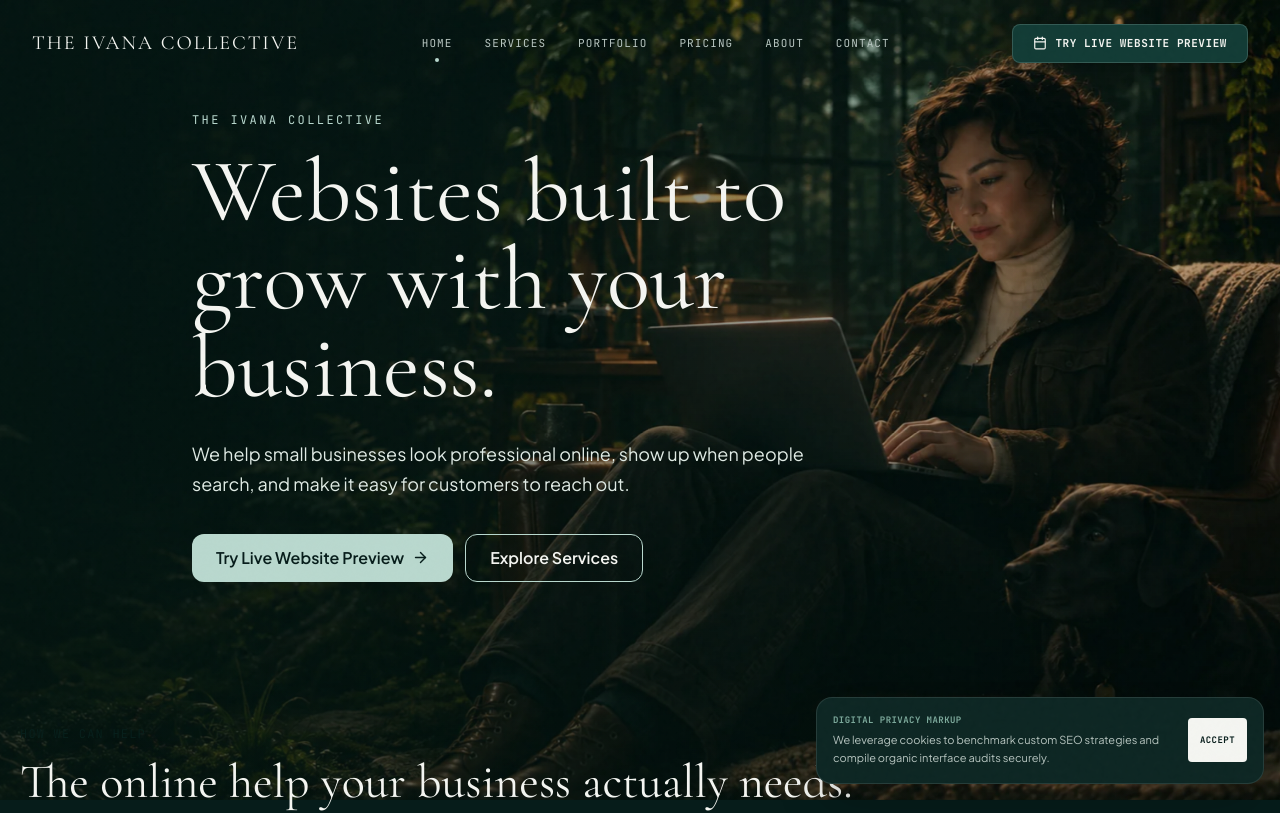
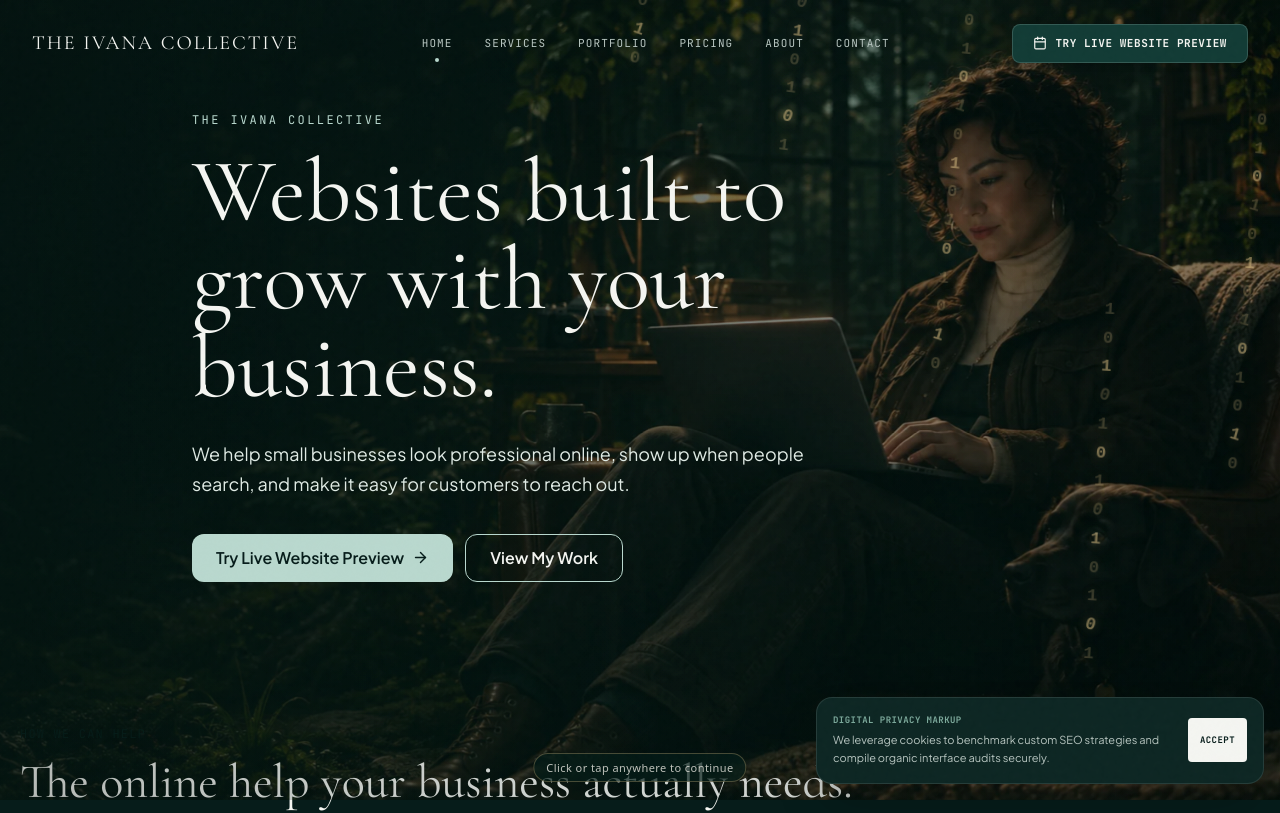
Before and after one commit to ivapbj/The-Ivana-Collective-Website, a React (Vite) app: page / in a window 1280 px wide. Shown: the top 813 px of the page. Built offline with nearby package versions, Linux system fonts and the light colour scheme.

Commit message:
Add binary portfolio intro and work CTA

```diff
--- /dev/null
+++ b/src/components/CinematicBinaryIntro.css
@@ -0,0 +1,68 @@
+.binary-intro {
+  position: fixed;
+  inset: 0;
+  z-index: 30;
+  overflow: hidden;
+  pointer-events: none;
+  color: #d9bd83;
+  background: radial-gradient(ellipse at 50% 85%, rgba(7, 31, 27, .12), rgba(4, 17, 15, .32));
+  isolation: isolate;
+  animation: binary-intro-in .35s ease-out both;
+}
+.binary-intro__streams { position: absolute; inset: 0; overflow: hidden; opacity: .7; }
+.binary-intro__stream {
+  position: absolute; bottom: -115%; display: flex; flex-direction: column; gap: .5rem;
+  font: 600 clamp(12px, 1.35vw, 18px)/1.2 ui-monospace, monospace;
+  text-shadow: 0 0 12px rgba(220, 188, 125, .55);
+  animation: binary-rise linear infinite;
+}
+.binary-intro__stream i { font-style: normal; opacity: .35; }
+.binary-intro__stream i:nth-child(3n) { opacity: .8; }
+.binary-intro__stream i:nth-child(4n) { transform: rotate(12deg); }
+.binary-intro__projects { position: absolute; inset: 0; }
+.binary-intro__project {
+  position: absolute; bottom: -38%; width: clamp(150px, 23vw, 285px); aspect-ratio: 16 / 10;
+  margin: 0; overflow: hidden; border: 1px solid rgba(220, 190, 130, .78); border-radius: 12px;
+  background: #071f1b; box-shadow: 0 12px 45px rgba(0, 0, 0, .42), 0 0 22px rgba(187, 221, 208, .16);
+  animation: project-rise linear both; will-change: transform, opacity;
+}
+.binary-intro__project img { display: block; width: 100%; height: 100%; object-fit: cover; }
+.binary-intro__project figcaption {
+  position: absolute; inset: auto 0 0; padding: 18px 9px 7px; color: #f5f3ec; font: 500 10px/1.2 system-ui, sans-serif;
+  background: linear-gradient(transparent, rgba(5, 21, 18, .78));
+}
+.binary-intro__particles { position: absolute; inset: 0; }
+.binary-intro__particles span {
+  position: absolute; color: #e4c98e; font: 600 9px/1 ui-monospace, monospace; opacity: 0;
+  text-shadow: 0 0 8px rgba(226, 197, 137, .75); transform: translate(-50%, -50%) rotate(-20deg);
+}
+.binary-intro__particles.is-forming span {
+  left: var(--end-x) !important; top: var(--end-y) !important; opacity: .9;
+  transform: translate(-50%, -50%) rotate(0); transition: left 1.25s cubic-bezier(.16,.72,.22,1), top 1.25s cubic-bezier(.16,.72,.22,1), opacity .35s ease;
+}
+.binary-intro__hint {
+  position: absolute; left: 50%; bottom: max(18px, env(safe-area-inset-bottom)); transform: translateX(-50%);
+  margin: 0; padding: 7px 12px; border: 1px solid rgba(220, 190, 130, .3); border-radius: 999px;
+  color: rgba(245, 243, 236, .78); background: rgba(7, 31, 27, .7); font: 500 11px/1.2 system-ui, sans-serif; letter-spacing: .04em;
+  white-space: nowrap; animation: hint-pulse 1.6s ease-in-out infinite;
+}
+@keyframes binary-rise { from { transform: translateY(0) rotate(-4deg); } to { transform: translateY(-210vh) rotate(8deg); } }
+@keyframes project-rise {
+  0% { transform: translateY(0) rotate(-4deg) scale(.88); opacity: 0; }
+  12%, 72% { opacity: 1; }
+  100% { transform: translateY(-155vh) rotate(3deg) scale(1); opacity: 0; }
+}
+@keyframes binary-intro-in { from { opacity: 0; } to { opacity: 1; } }
+@keyframes hint-pulse { 50% { opacity: .58; } }
+.home-grow-word.is-shimmering { color: #e4c98e; animation: grow-shimmer .9s ease-out both; }
+@keyframes grow-shimmer { 0% { text-shadow: 0 0 0 transparent; } 35% { text-shadow: 0 0 20px rgba(228, 201, 142, .75); } 100% { text-shadow: 0 0 0 transparent; } }
+@media (max-width: 640px) {
+  .binary-intro__stream { font-size: 12px; gap: .65rem; }
+  .binary-intro__project { width: clamp(156px, 46vw, 210px); border-radius: 9px; }
+  .binary-intro__project figcaption { font-size: 9px; }
+  .binary-intro__project:nth-child(2n) { left: 51% !important; }
+  .binary-intro__hint { font-size: 10px; }
+}
+@media (prefers-reduced-motion: reduce) {
+  .binary-intro, .binary-intro *, .home-grow-word.is-shimmering { animation: none !important; transition: none !important; }
+}
--- /dev/null
+++ b/src/components/CinematicBinaryIntro.tsx
@@ -0,0 +1,119 @@
+import { useEffect, useRef, useState, type CSSProperties } from "react";
+import "./CinematicBinaryIntro.css";
+
+type Particle = { id: number; startX: number; startY: number; endX: number; endY: number; digit: string };
+
+const projects = [
+  { name: "LaBoy Properties", src: "/images/portfolio/laboy-properties.webp", position: "center 44%" },
+  { name: "Foreclosure Buy Homes", src: "/images/portfolio/foreclosure-buy-homes.webp", position: "center 38%" },
+  { name: "Legacy Economic Development", src: "/images/agency-economic-mockup.png", position: "center 42%" },
+  { name: "Posh Body Wellness Spa", src: "/images/posh-body-wellness-mockup.png", position: "center 35%" },
+  { name: "Dr. Sheds", src: "/images/drsheds-mockup.png", position: "center 48%" },
+];
+const SESSION_KEY = "tic-cinematic-binary-intro-seen";
+
+export default function CinematicBinaryIntro({ onComplete }: { onComplete: () => void }) {
+  const [visible, setVisible] = useState(false);
+  const [particles, setParticles] = useState<Particle[]>([]);
+  const [forming, setForming] = useState(false);
+  const onCompleteRef = useRef(onComplete);
+  const finishedRef = useRef(false);
+
+  useEffect(() => { onCompleteRef.current = onComplete; }, [onComplete]);
+
+  useEffect(() => {
+    let timer = 0;
+    let formTimer = 0;
+    let dismissTimer = 0;
+    let active = false;
+    const finish = () => {
+      if (!active || finishedRef.current) return;
+      finishedRef.current = true;
+      active = false;
+      window.clearTimeout(timer);
+      window.clearTimeout(formTimer);
+      window.clearTimeout(dismissTimer);
+      setVisible(false);
+      onCompleteRef.current();
+    };
+
+    try {
+      if (sessionStorage.getItem(SESSION_KEY) || window.matchMedia("(prefers-reduced-motion: reduce)").matches) return;
+      sessionStorage.setItem(SESSION_KEY, "1");
+    } catch {
+      // If session storage is unavailable, still show the intro once for this mount.
+    }
+
+    active = true;
+    setVisible(true);
+    formTimer = window.setTimeout(() => {
+      const target = document.getElementById("home-grow-word");
+      if (!target) return;
+      const rect = target.getBoundingClientRect();
+      const style = getComputedStyle(target);
+      const canvas = document.createElement("canvas");
+      const context = canvas.getContext("2d");
+      if (!context) return;
+      context.font = style.font;
+      const width = Math.max(120, Math.ceil(context.measureText("grow").width));
+      const height = Math.max(55, Math.ceil(rect.height));
+      canvas.width = width;
+      canvas.height = height;
+      context.font = style.font;
+      context.textBaseline = "middle";
+      context.fillStyle = "#fff";
+      context.fillText("grow", 0, height / 2);
+      const pixels = context.getImageData(0, 0, width, height).data;
+      const points: Array<[number, number]> = [];
+      const step = window.innerWidth < 640 ? 5 : 4;
+      for (let y = 0; y < height; y += step) for (let x = 0; x < width; x += step) {
+        if (pixels[(y * width + x) * 4 + 3] > 100) points.push([x, y]);
+      }
+      const count = Math.min(90, points.length);
+      const selected = points.length <= count ? points : Array.from({ length: count }, (_, i) => points[Math.floor(i * points.length / count)]);
+      setParticles(selected.map(([x, y], id) => ({
+        id,
+        startX: window.innerWidth * (0.16 + Math.random() * 0.68),
+        startY: window.innerHeight * (0.55 + Math.random() * 0.35),
+        endX: rect.left + x * rect.width / width,
+        endY: rect.top + y * rect.height / height,
+        digit: Math.random() > 0.5 ? "1" : "0",
+      })));
+      requestAnimationFrame(() => setForming(true));
+    }, 3050);
+    timer = window.setTimeout(finish, 5000);
+
+    const handleClick = (event: MouseEvent) => {
+      if (!active) return;
+      const target = event.target instanceof Element ? event.target : null;
+      if (target?.closest("[data-binary-intro-cta]")) {
+        finish();
+        return;
+      }
+      event.preventDefault();
+      event.stopPropagation();
+      event.stopImmediatePropagation();
+      finish();
+    };
+    document.addEventListener("click", handleClick, true);
+
+    return () => {
+      active = false;
+      window.clearTimeout(timer);
+      window.clearTimeout(formTimer);
+      window.clearTimeout(dismissTimer);
+      document.removeEventListener("click", handleClick, true);
+    };
+  }, []);
+
+  if (!visible) return null;
+  return <div className="binary-intro" aria-hidden="true">
+    <div className="binary-intro__streams">{Array.from({ length: 9 }, (_, column) => <span className="binary-intro__stream" key={column} style={{ left: `${5 + column * 11.5}%`, animationDelay: `${(column % 4) * -0.7}s`, animationDuration: `${2.8 + (column % 3) * 0.45}s` }}>{Array.from({ length: 13 }, (_, digit) => <i key={digit}>{(column + digit) % 2 ? "1" : "0"}</i>)}</span>)}</div>
+    <div className="binary-intro__projects">{projects.map((project, index) => <figure className="binary-intro__project" key={project.name} style={{ left: `${index % 2 ? 56 : 8 + index * 5}%`, animationDelay: `${index * 0.36}s`, animationDuration: "4.25s" }}>
+      <img src={project.src} alt="" style={{ objectPosition: project.position }} fetchPriority="high" />
+      <figcaption>{project.name}</figcaption>
+    </figure>)}</div>
+    <div className={`binary-intro__particles${forming ? " is-forming" : ""}`}>{particles.map(particle => <span key={particle.id} style={{ left: particle.startX, top: particle.startY, "--end-x": `${particle.endX}px`, "--end-y": `${particle.endY}px` } as CSSProperties}>{particle.digit}</span>)}</div>
+    <p className="binary-intro__hint">Click or tap anywhere to continue</p>
+  </div>;
+}
--- a/src/pages/ConciseHome.tsx
+++ b/src/pages/ConciseHome.tsx
@@ -1,8 +1,9 @@
-import React from "react";
+import React, { useState } from "react";
 import { ArrowRight, BarChart3, Globe2, Search, Wrench } from "lucide-react";
 import SeoMeta from "../components/SeoMeta";
 import { Link } from "../context/NavigationContext";
 import PortfolioShowcase from "../components/PortfolioShowcase";
+import CinematicBinaryIntro from "../components/CinematicBinaryIntro";
 import "./Home.css";
 
 const services = [
@@ -13,21 +14,23 @@ const services = [
 ];
 
 export default function ConciseHome({ onScheduleCall }: { onScheduleCall: () => void }) {
+  const [growComplete, setGrowComplete] = useState(false);
   return <div className="home-page">
     <div className="home-forest" aria-hidden="true" />
     <div className="home-shade" aria-hidden="true" />
     <SeoMeta title="Websites, Google Help & Social Media Support" description="The Ivana Collective helps small businesses build a website, get found on Google, and stay active online." canonicalPath="/" />
     <section id="hero" className="relative min-h-[72vh] flex items-center px-5 pt-28 pb-16 overflow-hidden">
-      <div className="relative max-w-4xl mx-auto w-full">
+      <div className="relative z-40 max-w-4xl mx-auto w-full">
         <p className="font-mono text-xs tracking-[.2em] uppercase text-[#B9D8CE]">The Ivana Collective</p>
-        <h1 className="mt-5 max-w-2xl font-serif text-[clamp(3rem,7vw,6rem)] leading-[.98]">Websites built to grow with your business.</h1>
+        <h1 className="mt-5 max-w-2xl font-serif text-[clamp(3rem,7vw,6rem)] leading-[.98]">Websites built to <span id="home-grow-word" className={`home-grow-word${growComplete ? " is-shimmering" : ""}`}>grow</span> with your business.</h1>
         <p className="mt-7 max-w-2xl text-lg leading-relaxed text-[#E0EBE5]">We help small businesses look professional online, show up when people search, and make it easy for customers to reach out.</p>
         <div className="mt-9 flex flex-col sm:flex-row gap-3">
-          <Link href="/website-generator" className="inline-flex justify-center items-center gap-2 min-h-12 px-6 rounded-xl bg-[#B9D8CE] text-[#061C1A] font-semibold">Try Live Website Preview <ArrowRight size={17}/></Link>
-          <Link href="/services" className="inline-flex justify-center items-center min-h-12 px-6 rounded-xl border border-[#B9D8CE] font-semibold">Explore Services</Link>
+          <Link href="/website-generator" data-binary-intro-cta className="inline-flex justify-center items-center gap-2 min-h-12 px-6 rounded-xl bg-[#B9D8CE] text-[#061C1A] font-semibold">Try Live Website Preview <ArrowRight size={17}/></Link>
+          <Link href="/work" data-binary-intro-cta className="inline-flex justify-center items-center min-h-12 px-6 rounded-xl border border-[#B9D8CE] font-semibold">View My Work</Link>
         </div>
       </div>
     </section>
+    <CinematicBinaryIntro onComplete={() => setGrowComplete(true)} />
 
     <section className="px-5 py-20 bg-[#061C1A]"><div className="max-w-7xl mx-auto"><p className="font-mono text-xs tracking-widest text-[#7CA99B]">HOW WE CAN HELP</p><h2 className="font-serif text-4xl sm:text-5xl mt-4">The online help your business actually needs.</h2>
       <div className="grid sm:grid-cols-2 lg:grid-cols-4 gap-5 mt-10">{services.map(([Icon, title, copy]) => <div key={title as string}><Link href="/services" className="block h-full rounded-2xl border border-white/10 bg-[#0D2623] p-6 hover:border-[#B9D8CE]/60 transition-colors"><Icon className="text-[#B9D8CE]"/><h3 className="font-serif text-2xl mt-6">{title as string}</h3><p className="mt-3 text-sm leading-relaxed text-[#B8C6C1]">{copy as string}</p><span className="mt-6 inline-block text-xs font-mono uppercase tracking-widest text-[#B9D8CE]">Explore services →</span></Link></div>)}</div>
```
